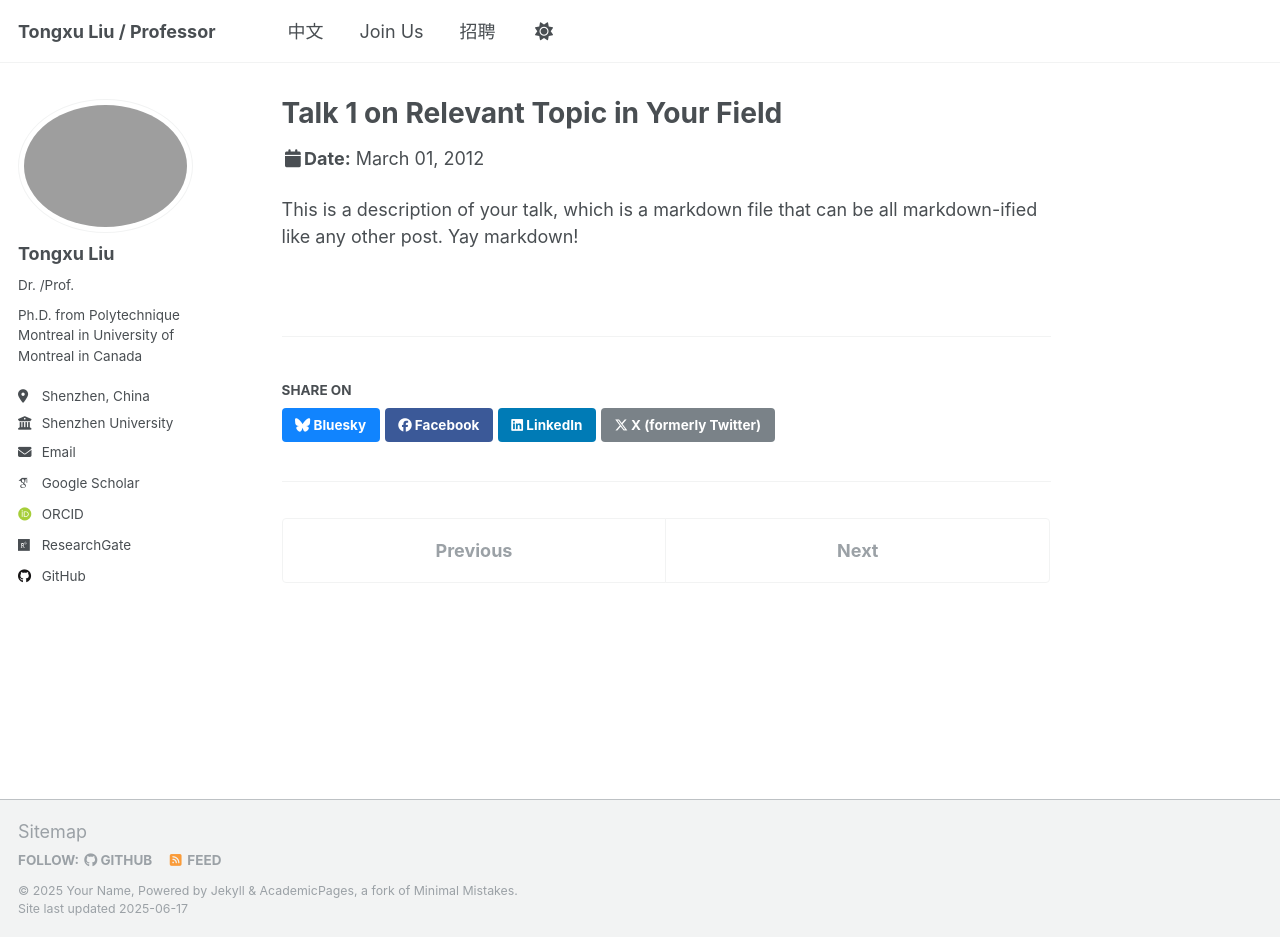
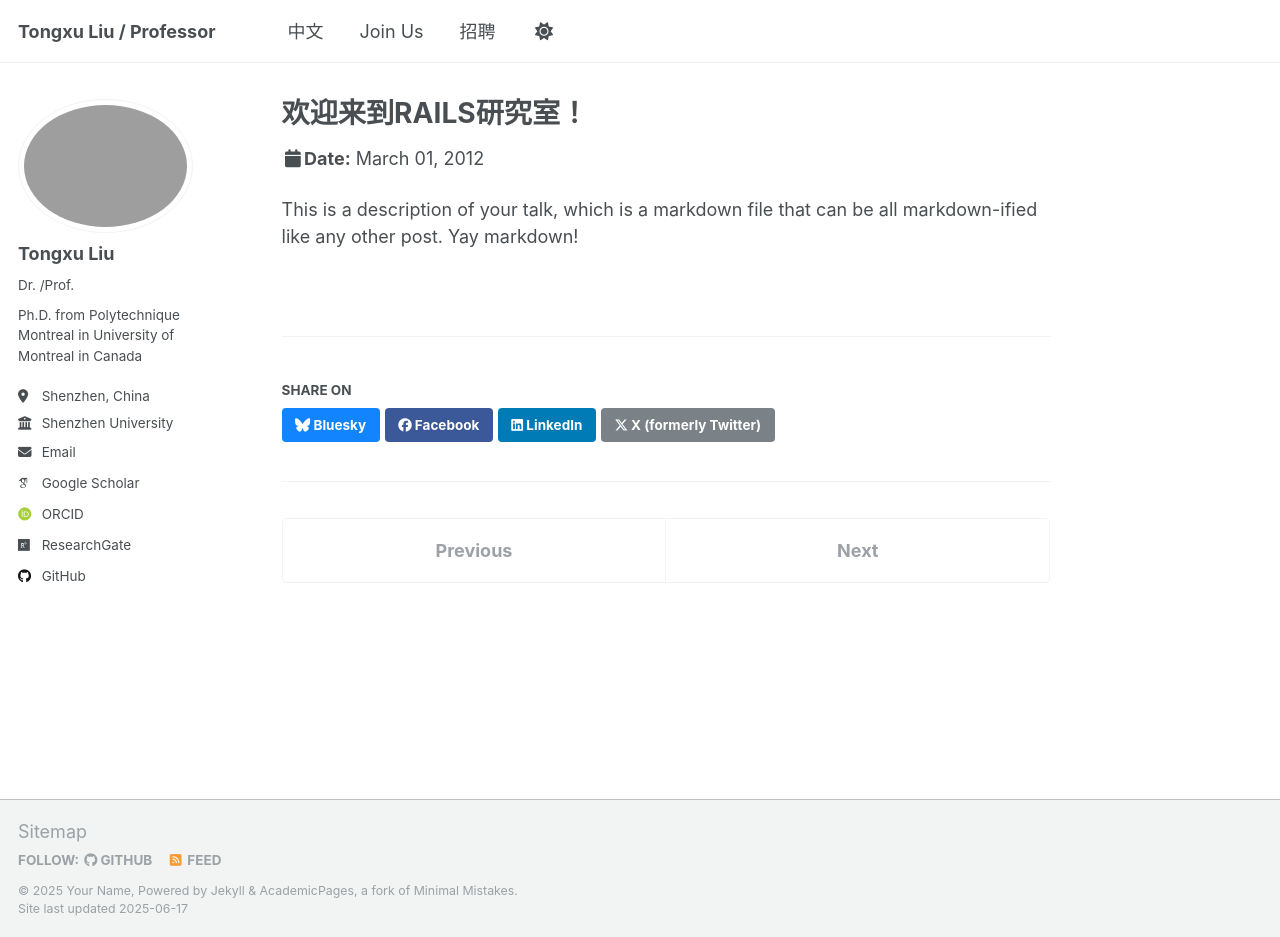
Before and after one commit to MontrealCat/montrealcat.github.io, a Jekyll site: the page built from _talks/2012-03-01-talk-1.md, in a window 1280 px wide and 937 px high. Built offline with Jekyll 4.4.1, drawn with Linux system fonts in a browser that asks for light colours; some web fonts are replaced.

Commit message:
Update 2012-03-01-talk-1.md

```diff
--- a/_talks/2012-03-01-talk-1.md
+++ b/_talks/2012-03-01-talk-1.md
@@ -1,5 +1,5 @@
 ---
-title: "Talk 1 on Relevant Topic in Your Field"
+title: "欢迎来到RAILS研究室！"
 collection: talks
 type: "Talk"
 permalink: /talks/2012-03-01-talk-1
```
